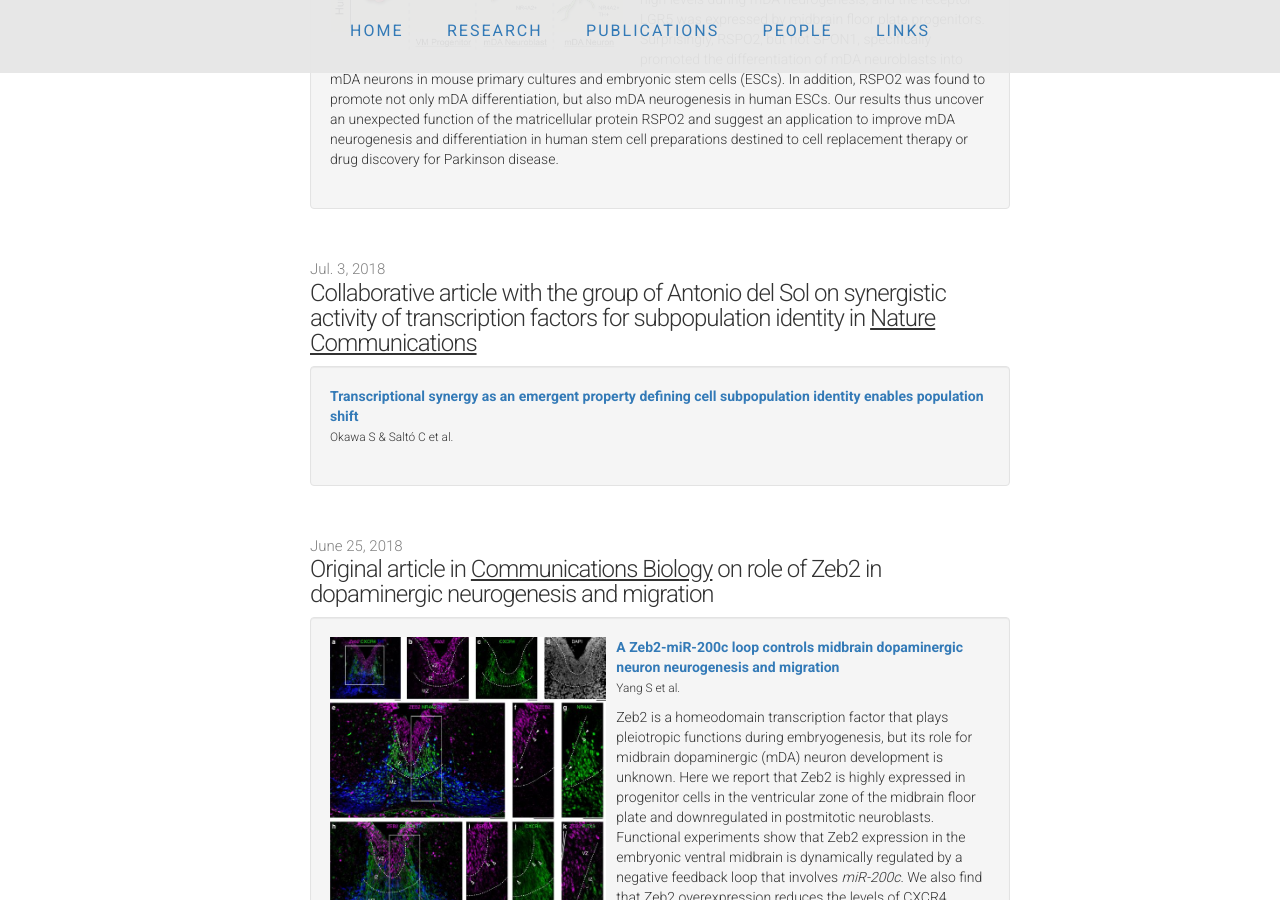
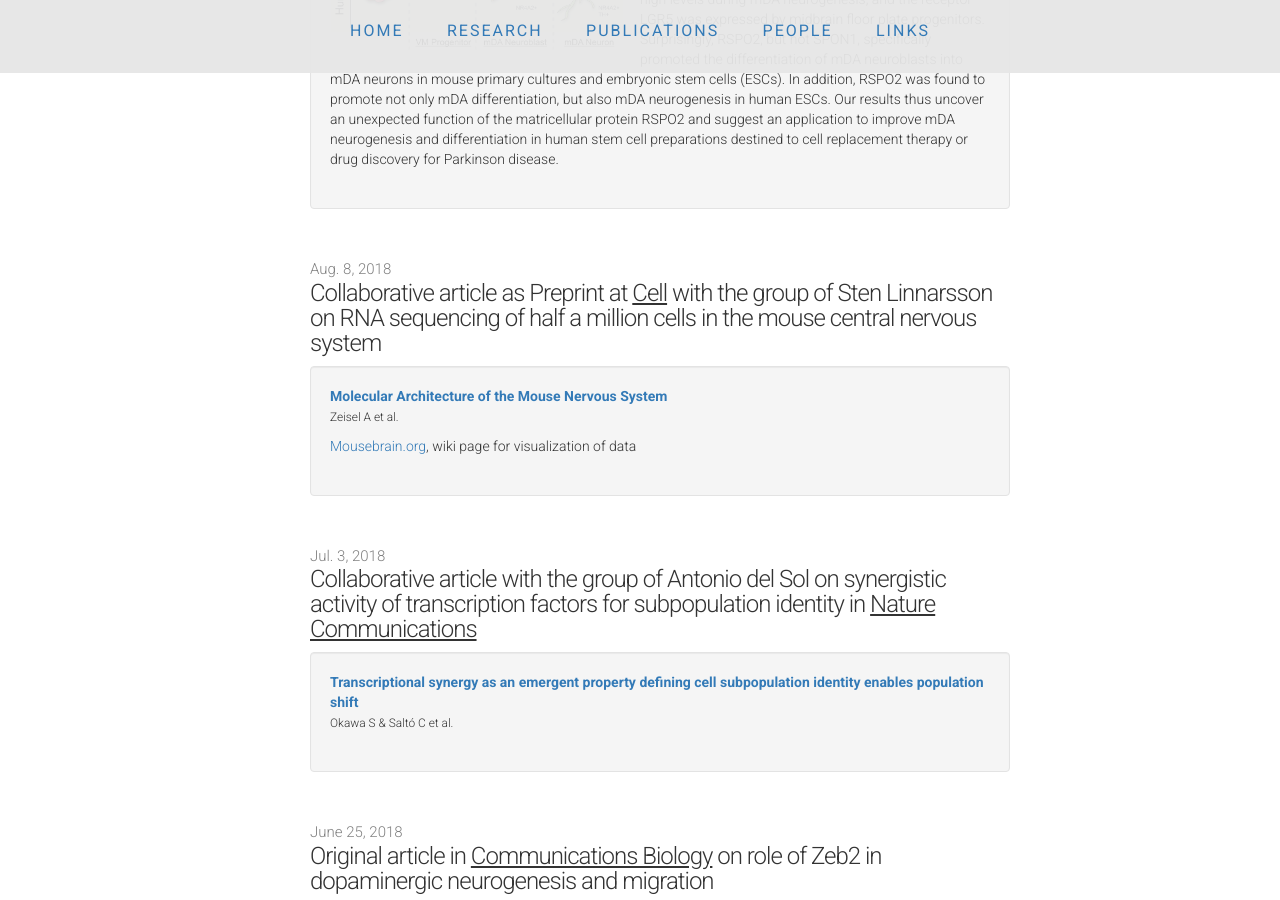
Before and after one commit to ArenasLab/arenaslab.github.io, a Jekyll site: the page index.html, which Jekyll copies as it is, in a window 1280 px wide and 900 px high, scrolled down 2510 px. Built offline with Jekyll 4.4.1, drawn with Linux system fonts in a browser that asks for light colours; comment, search, counter and statistics services are not loaded.

Commit message:
Update index.html

```diff
--- a/index.html
+++ b/index.html
@@ -176,6 +176,24 @@
           </div>
 
 <p>&nbsp;</p>
+
+<li>
+          <span class="post-date">Aug. 8, 2018</span>
+          <span class="post-link">Collaborative article as Preprint at <u>Cell</u> with the group of Sten Linnarsson on
+		    RNA sequencing of half a million cells in the mouse central nervous system</span>
+        </li>
+          <div class="well">
+            <li class="media">
+              <div class="media-body">
+              <strong class="media-heading"><a href="https://www.sciencedirect.com/science/article/pii/S009286741830789X?via%3Dihub">Molecular Architecture of the Mouse Nervous System</a></strong>
+              <p><small>Zeisel A et al.</small></p>
+	      <p><a href="http://mousebrain.org/doku.php">Mousebrain.org</a>, wiki page for visualization of data</p>
+               </div>
+             </li>
+           </div>
+
+      <p>&nbsp;</p>
+
 
 	<li>
           <span class="post-date">Jul. 3, 2018</span>
```
